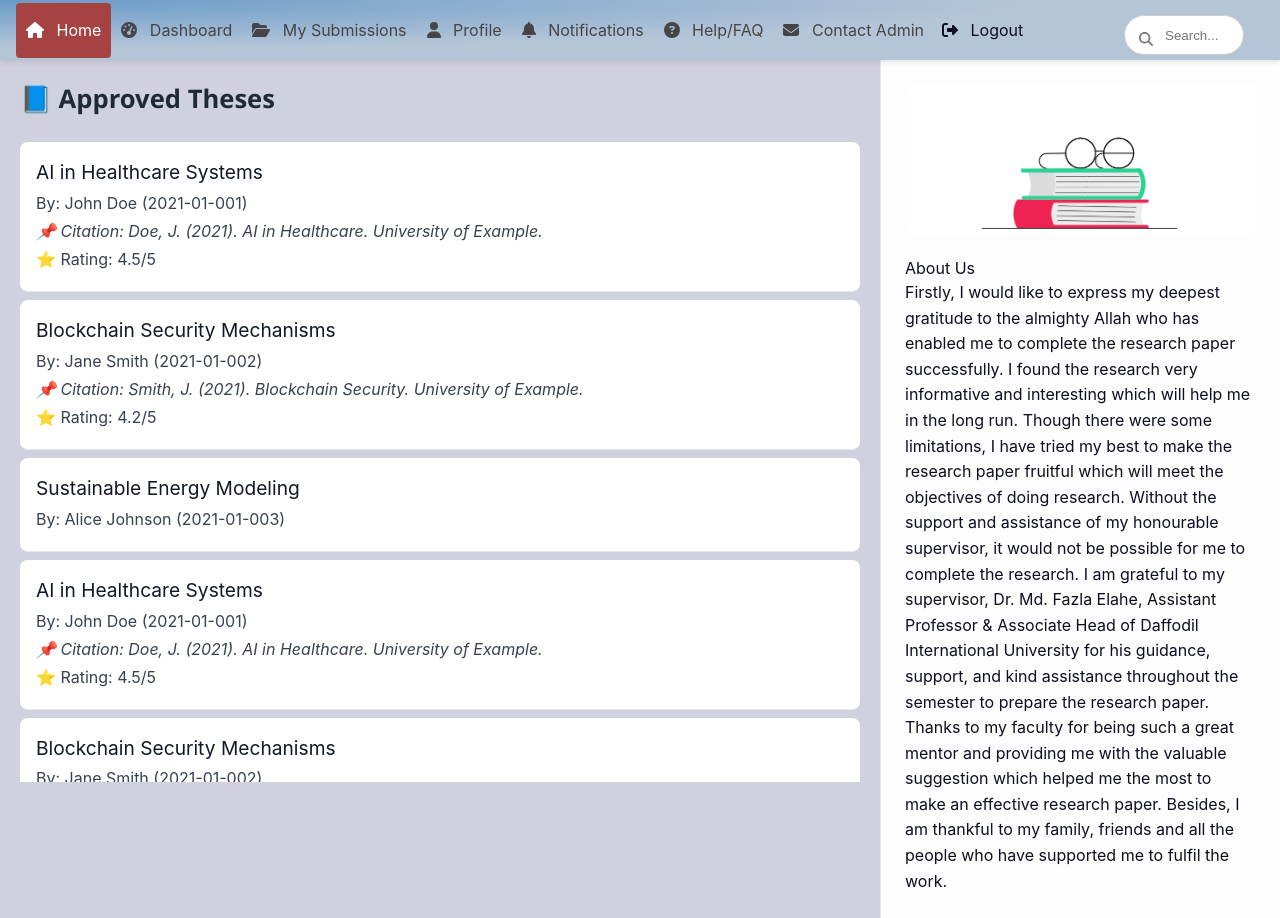
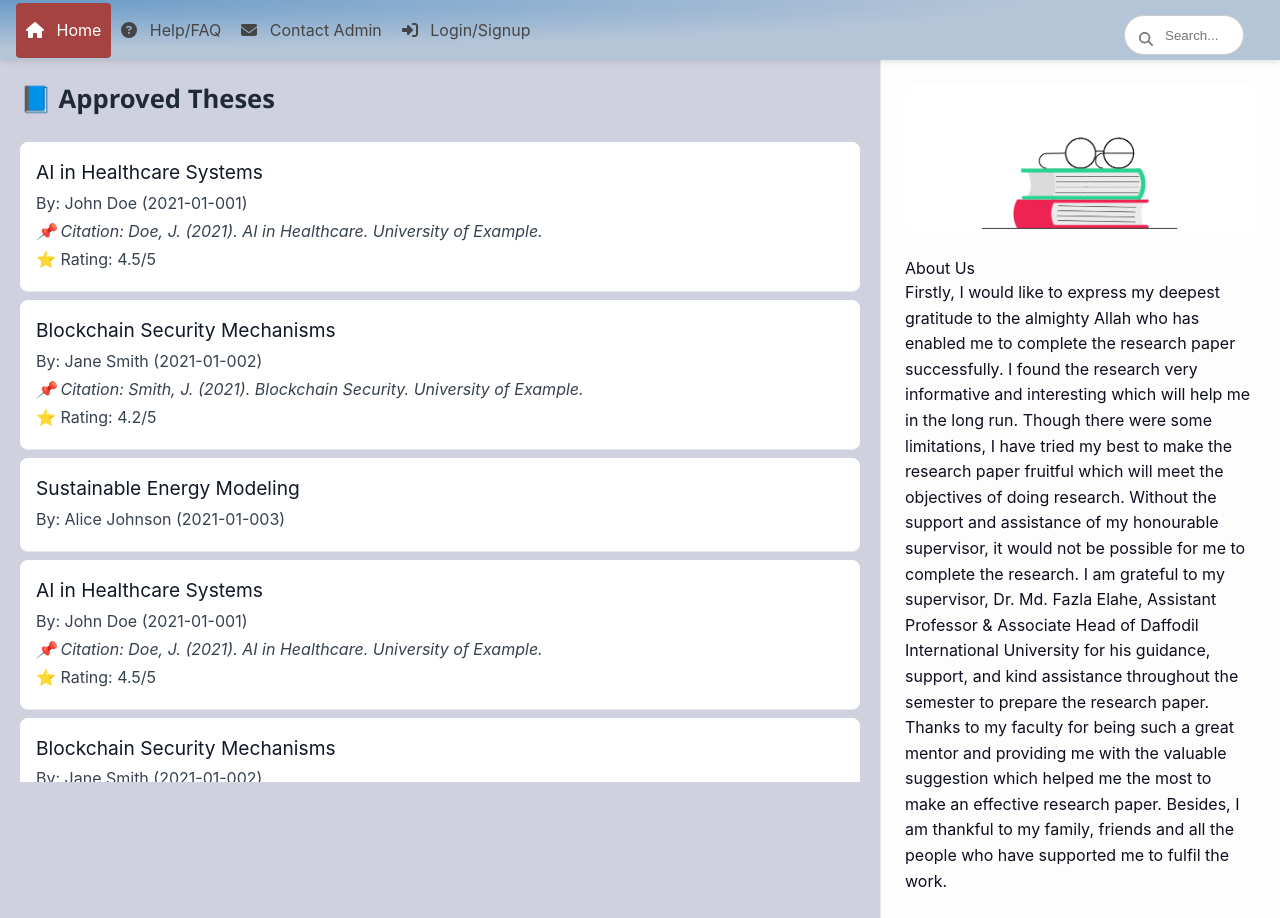
Before and after one commit to SiyamBhuiya/Thesis_Portal, a React (Create React App) app in the folder frontend/: page / in a window 1280 px wide. Built offline with nearby package versions, Linux system fonts and the light colour scheme.

Commit message:
updated navbar

```diff
--- a/frontend/src/App.js
+++ b/frontend/src/App.js
@@ -5,7 +5,7 @@ import AppRoutes from './routes';
 
 function App() {
   // Force logged in for testing until backend is ready
-  const loggedIn = true;
+  const loggedIn = false;
   const isAdmin = false;
 
   return (
--- a/frontend/src/components/Navbar.jsx
+++ b/frontend/src/components/Navbar.jsx
@@ -44,7 +44,7 @@ const Navbar = ({ isAdmin, isLoggedIn }) => {
       ],
     },
     isLoggedIn && { name: "Profile", path: "/profile", icon: faUser },
-    { name: "Notifications", path: "/notifications", icon: faBell },
+    isLoggedIn &&{ name: "Notifications", path: "/notifications", icon: faBell },
     { name: "Help/FAQ", path: "/help", icon: faQuestionCircle },
     { name: "Contact Admin", path: "/contact", icon: faEnvelope },
     !isLoggedIn && { name: "Login/Signup", path: "/login", icon: faSignInAlt },
```
